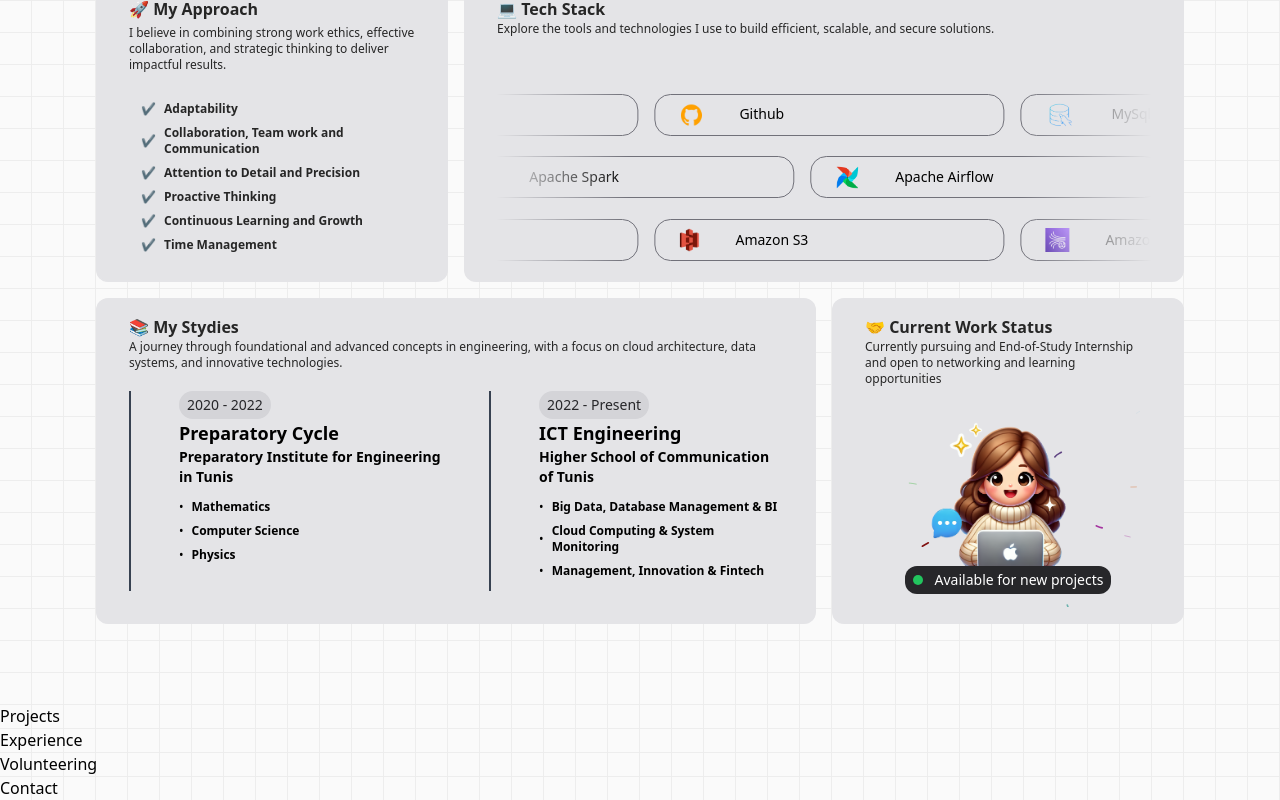
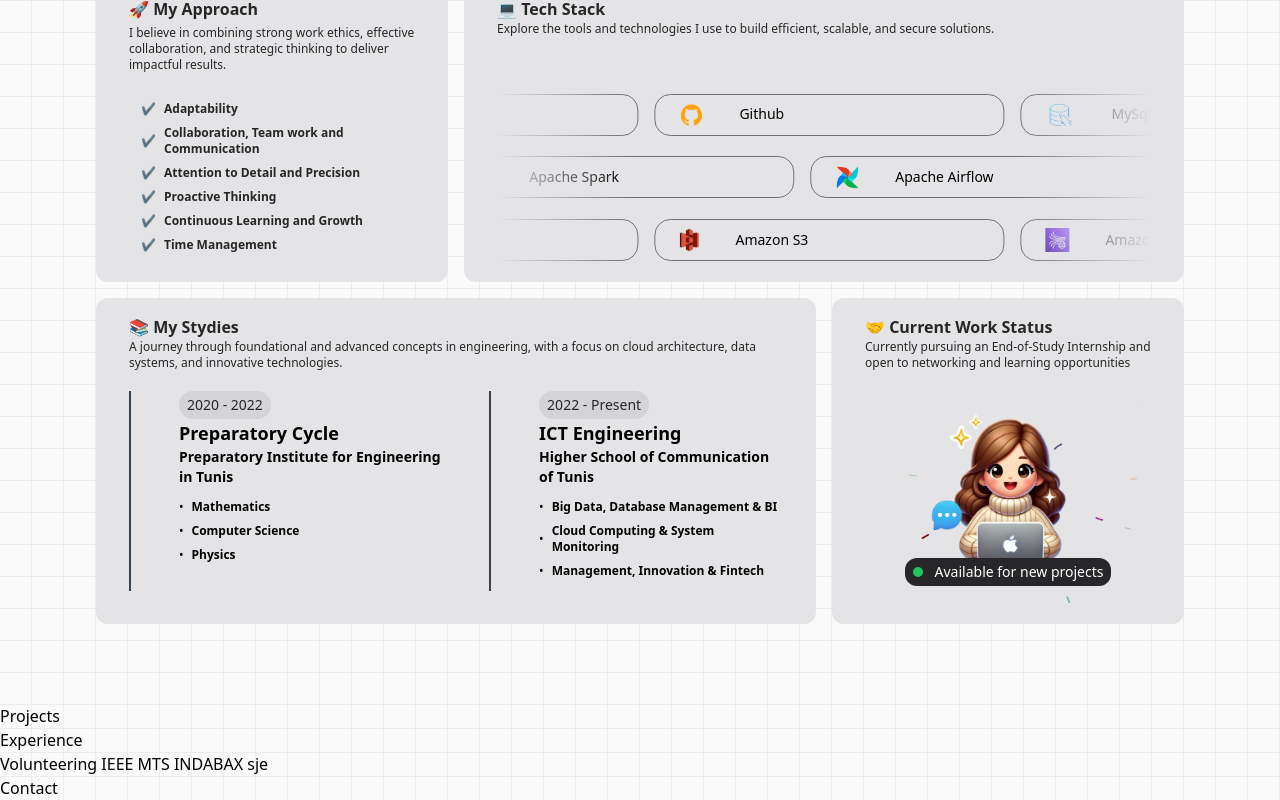
Before and after one commit to Nourhene-Azaiez/Portfolio, a Next.js app: page / in a window 1280 px wide. Shown: the part 1040-1840 px from the top of the page. Built offline with nearby package versions, Linux system fonts and the light colour scheme; grey boxes are pictures that could not be loaded.

Commit message:
added tab icon

```diff
--- a/app/layout.tsx
+++ b/app/layout.tsx
@@ -15,8 +15,8 @@ const geistMono = Geist_Mono({
 });
 
 export const metadata: Metadata = {
-  title: "My Portfolio",
-  description: "Nourhene Azaiez",
+  title: "Nourhene Azaiez Portfolio",
+
 };
 
 export default function RootLayout({
@@ -26,6 +26,9 @@ export default function RootLayout({
 }>) {
   return (
     <html lang="en">
+      <head>
+        <link rel="icon" href="/avatar.png" />
+      </head>
       <body
         className={`${geistSans.variable} ${geistMono.variable} antialiased font-sans`}
       >
--- a/components/About.tsx
+++ b/components/About.tsx
@@ -200,7 +200,7 @@ const About: React.FC<AboutProps> = ({ id }) => {
             </div>
           </div>
         </BentoGridItem>
-        <BentoGridItem title="🤝 Current Work Status" description="Currently pursuing and End-of-Study Internship and open to networking and learning opportunities" className="col-span-1 md:col-span-1">
+        <BentoGridItem title="🤝 Current Work Status" description="Currently pursuing an End-of-Study Internship and open to networking and learning opportunities" className="col-span-1 md:col-span-1">
           <BackgroundLines className='flex flex-col justify-center items-center' svgOptions={{ duration: 5 }}>
             <div className="mt-4">
               <img
--- a/components/Volunteering.tsx
+++ b/components/Volunteering.tsx
@@ -8,6 +8,7 @@ const Volunteering: React.FC<ProjectProps> = ({ id }) => {
   return (
     <div id={id} className='dark:bg-zinc-900 bg-zinc-50 dark:bg-grid-white/[0.02] bg-grid-black/[0.05]' >
         Volunteering
+        IEEE MTS INDABAX sje
     </div>
   );
 }
```
